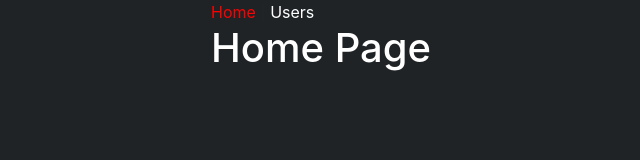
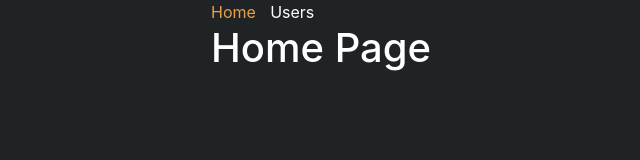
Before and after one commit to Jbond312/PlexRequestsClient, a React app: page / in a window 1280 px wide. Shown: the top 160 px of the page, without its empty margins (19-659 px from the left). Built offline with nearby package versions, Linux system fonts and the light colour scheme; what redux-immutable-state-invariant would draw is missing.

Commit message:
Updated activeStyle colour for header.

```diff
--- a/src/components/common/Header.js
+++ b/src/components/common/Header.js
@@ -1,7 +1,7 @@
-import React from "react";
-import { NavLink } from "react-router-dom";
+import React from 'react';
+import { NavLink } from 'react-router-dom';
 
-const activeStyle = { color: "red" };
+const activeStyle = { color: '#E9A049' };
 
 const Header = () => {
   return (
@@ -9,7 +9,7 @@ const Header = () => {
       <NavLink exact to="/" activeStyle={activeStyle}>
         Home
       </NavLink>
-      {" | "}
+      {' | '}
       <NavLink to="/users" activeStyle={activeStyle}>
         Users
       </NavLink>
```
